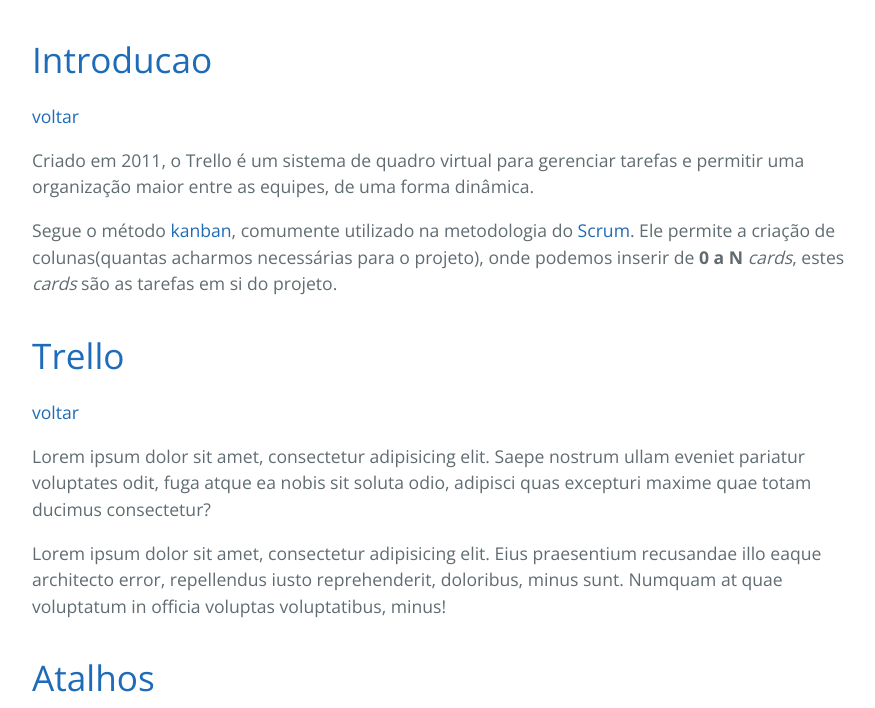
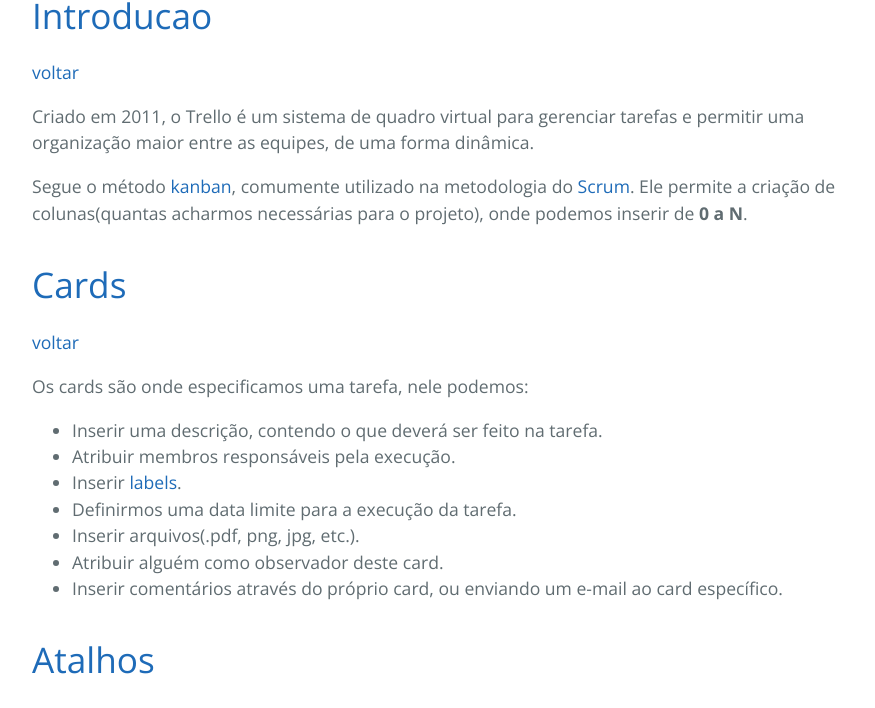
Before and after one commit to vert-capital/vert-capital.github.io, a Jekyll site: the page built from _posts/2018-07-16-treinamento-trello.md, in a window 1280 px wide and 1400 px high, scrolled down 674 px. Shown: the top 708 px of the window, without its empty margins (192-1067 px from the left). Built offline with Jekyll 4.4.1, drawn with Linux system fonts in a browser that asks for light colours; some of the changed text lies outside the part shown.

Commit message:
Update conteúdo do treinamento.

```diff
--- a/_posts/2018-07-16-treinamento-trello.md
+++ b/_posts/2018-07-16-treinamento-trello.md
@@ -3,12 +3,9 @@ layout: post
 ---
 Treinamento sobre o Trello realizado no dia 16/07.
 
-
-Link para o material: [https://bit.ly/2L58HFy](https://bit.ly/2L58HFy)
-
 # [Indice][indice]
 * [Introducao][Introducao]
-* [Trello][Trello]
+* [Cards][Cards]
 * [Atalhos](#atalhos)
 * [Fontes][Fontes]
 
@@ -18,29 +15,36 @@ Link para o material: [https://bit.ly/2L58HFy](https://bit.ly/2L58HFy)
 Criado em 2011, o Trello é um sistema de quadro virtual para gerenciar tarefas e permitir uma organização maior entre as equipes, de uma forma dinâmica.
 
 Segue o método [kanban][kanban], comumente utilizado na metodologia do [Scrum][scrum]. Ele permite a criação de colunas(quantas acharmos necessárias para o projeto),
-onde podemos inserir de **0 a N**   *cards*, estes *cards* são as tarefas em si do projeto.
+onde podemos inserir de **0 a N**.
 
 
-# [Trello][Trello]
+# [Cards][Cards]
 [voltar][Voltar]
 
-Lorem ipsum dolor sit amet, consectetur adipisicing elit. Saepe nostrum ullam eveniet pariatur voluptates odit, fuga atque ea nobis sit soluta odio, adipisci quas excepturi maxime quae totam ducimus consectetur?
-
-Lorem ipsum dolor sit amet, consectetur adipisicing elit. Eius praesentium recusandae illo eaque architecto error, repellendus iusto reprehenderit, doloribus, minus sunt. Numquam at quae voluptatum in officia voluptas voluptatibus, minus!
+Os cards são onde especificamos uma tarefa, nele podemos:
+* Inserir uma descrição, contendo o que deverá ser feito na tarefa.
+* Atribuir membros responsáveis pela execução.
+* Inserir [labels][labels-ref].
+* Definirmos uma data limite para a execução da tarefa.
+* Inserir arquivos(.pdf, png, jpg, etc.).
+* Atribuir alguém como observador deste card.
+* Inserir comentários através do próprio card, ou enviando um e-mail ao card específico.
 
 # [Atalhos][atalhos]
 [voltar][Voltar]
 
+![cheat-sheet][cheat-sheet-trello]
 
 # [Fontes][fontes]
 [voltar][Voltar]
 
-* [Canaltech][canaltech]
-
+* [Gerencie equipes e tarefas com o Trello e dê adeus aos post-its!][canaltech]
+* [Trello Keyboard Shortcuts: An Infographic Cheat Sheet][cheat-sheet-ref]
+* [O que é Trello e para que serve?][daprafazer-ref]
 
 [Indice]: #indice
 [Introducao]: #introducao
-[Trello]: #trello
+[Cards]: #cards
 [Voltar]: #indice
 [Atalhos]: #atalhos
 [Fontes]: #fontes
@@ -48,3 +52,7 @@ Lorem ipsum dolor sit amet, consectetur adipisicing elit. Eius praesentium recus
 [kanban]: https://pt.wikipedia.org/wiki/Kanban
 [scrum]: http://br.blog.trello.com/scrum-metodologia-agil/
 [canaltech]: https://canaltech.com.br/utilitarios/gerencie-equipes-e-tarefas-com-o-trello-e-de-adeus-aos-post-its/
+[cheat-sheet-trello]: https://blog.trello.com/hs-fs/hubfs/keyboard-shortcuts-fixedspacing.jpg?t=1531167737235&width=647&name=keyboard-shortcuts-fixedspacing.jpg
+[cheat-sheet-ref]: https://blog.trello.com/trello-keyboard-shortcuts-infographic
+[daprafazer-ref]: http://www.daparafazer.com.br/trello/
+[labels-ref]: https://help.trello.com/article/797-adding-labels-to-cards
```
